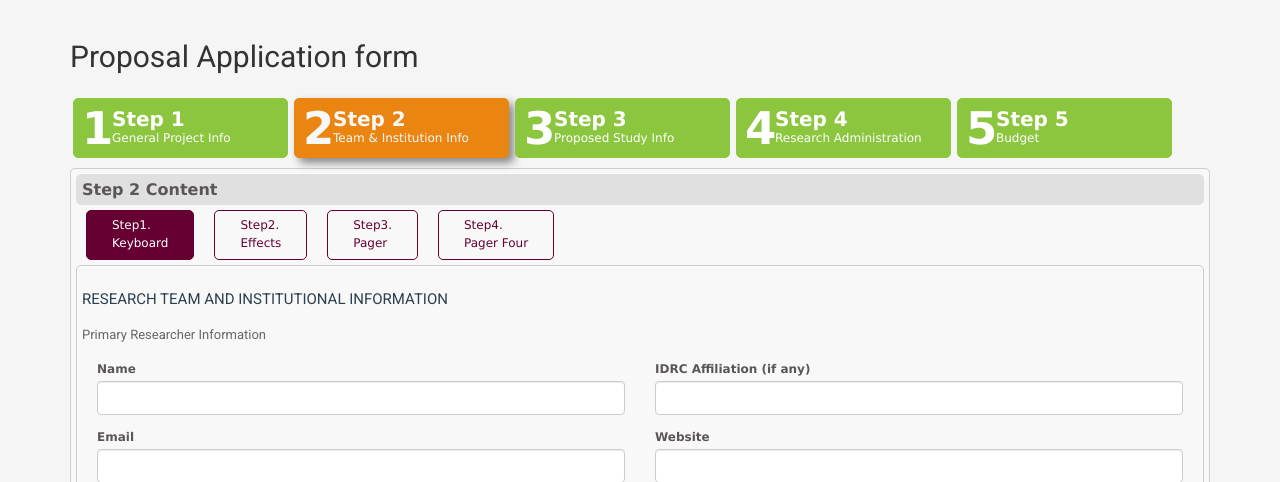
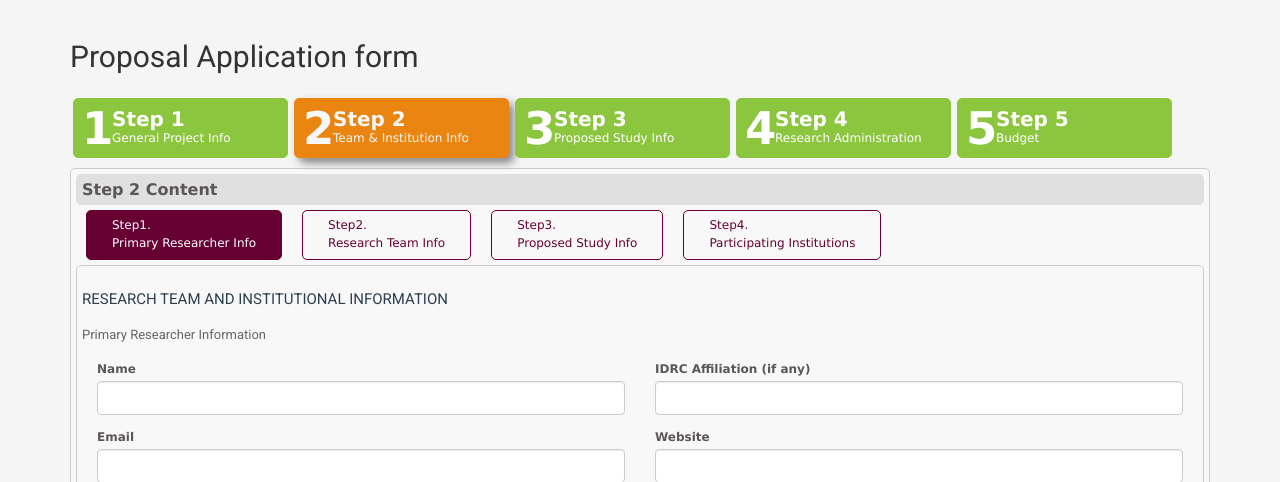
Before and after one commit to iHub/ocsdnet-proposals-portal, a PHP site: template application/views/new-proposal/proposal_form.php in a window 1280 px wide, after a click that opens the changed part. Shown: the part 100-582 px from the top of the page. Run offline with PHP 8.4, Linux system fonts and the light colour scheme; the template is opened without the code that fills it, so the values that code supplies are empty; some libraries are stand-ins or nearby versions.

Commit message:
Edited titles for the sub-steps

```diff
--- a/application/views/new-proposal/proposal_form.php
+++ b/application/views/new-proposal/proposal_form.php
@@ -197,7 +197,7 @@
                                 <div id="step-2">
                                  <h2 class="StepTitle">Step 2 Content</h2>
                                   <div id="wizard"  class="wizard clearfix">
-                                  <h3>Keyboard</h3>
+                                  <h3>Primary Researcher Info</h3>
                                   <section>
                                       <form class="researcher-info" action="<?php echo base_url();?>index.php/proposal/researchinfo">
                                         <fieldset>
@@ -278,7 +278,7 @@ credentials, funded research projects (including those supported by the IDRC), l
                                 </fieldset>
                                       </form>
                                   </section>
-                                  <h3>Effects</h3>
+                                  <h3>Research Team Info</h3>
                                   <section>
                                        <form  class="collaborator-info" action="<?php echo base_url();?>index.php/proposal/collaboratorinfo">
                                         <fieldset>
@@ -367,7 +367,7 @@ credentials, funded research projects (including those supported by the IDRC), l
                                       </fieldset>
                                       </form>
                                   </section>
-                                  <h3>Pager</h3>
+                                  <h3>Proposed Study Info</h3>
                                   <section>
                                        <form class="institution-info" action="<?php echo base_url();?>index.php/proposal/institutioninfo">
                                         <fieldset>
@@ -418,7 +418,7 @@ credentials, funded research projects (including those supported by the IDRC), l
                                       </fieldset>
                                       </form>
                                   </section>
-                                  <h3>Pager Four</h3>
+                                  <h3>Participating Institutions</h3>
                                   <section>
                                        <form class="institution-supporting-info" action="<?php echo base_url();?>index.php/proposal/institutionparticipatinginfo">
                                         <fieldset>
@@ -578,7 +578,7 @@ data sources that you will use. Your outline should correspond with your project
                                    <h2 class="StepTitle">Step 5 Content</h2>
                                     <h3>Budget</h3>
                                                 <div id="wizardsub"  class="wizardsub clearfix">
-                                  <h3>Keyboard</h3>
+                                  <h3>Proposed budget and timetable</h3>
                                   <section>
                                       <form role="form">
                                       <h2>Budget and Timetable</h2>
@@ -593,7 +593,7 @@ data sources that you will use. Your outline should correspond with your project
                                                       <br/>
                                       </form>
                                   </section>
-                                  <h3>Effects</h3>
+                                  <h3>Parallel funds</h3>
                                   <section>
                                        <form role="form">
                                         <h2>Add Parallel Funding Source</h2>
```
